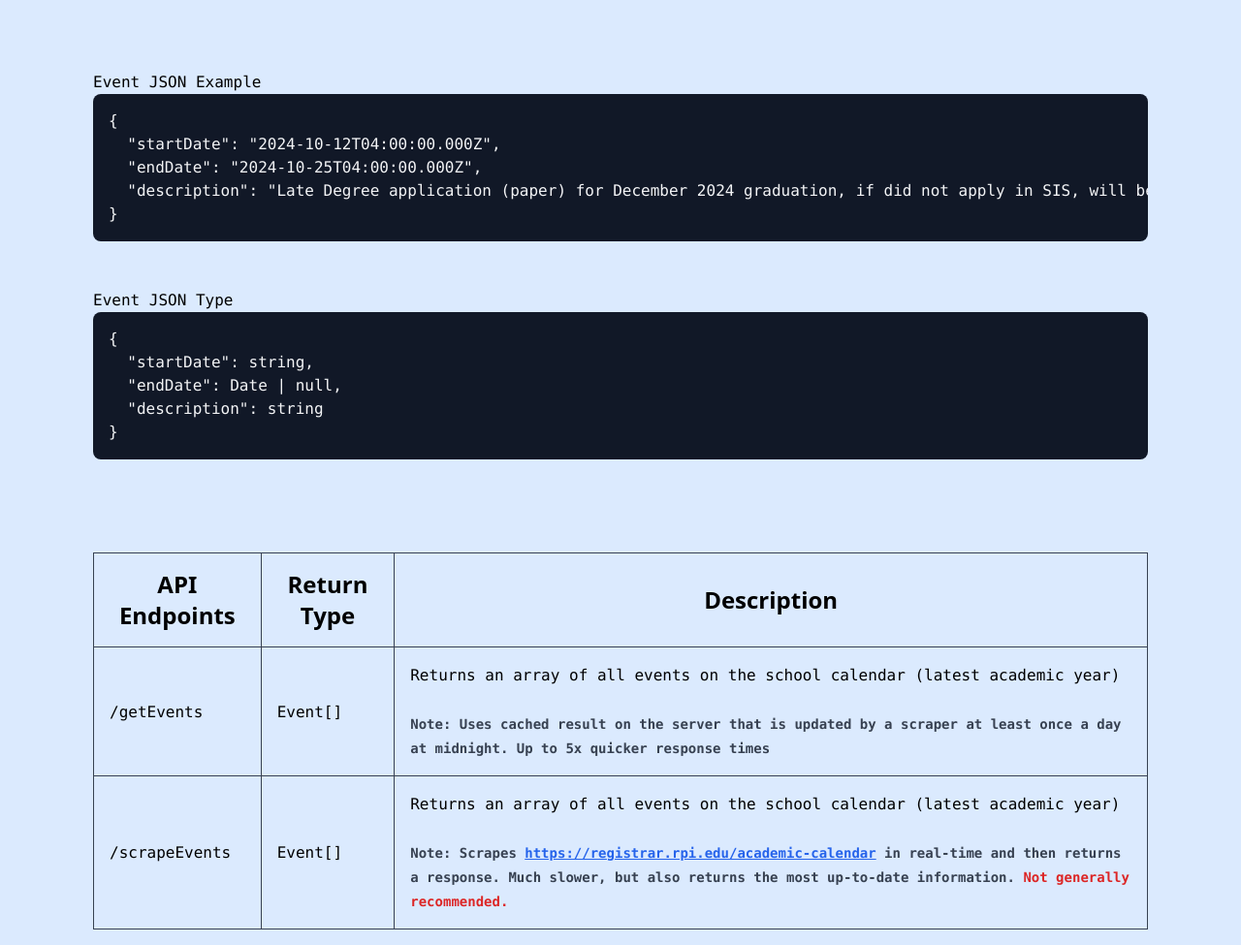
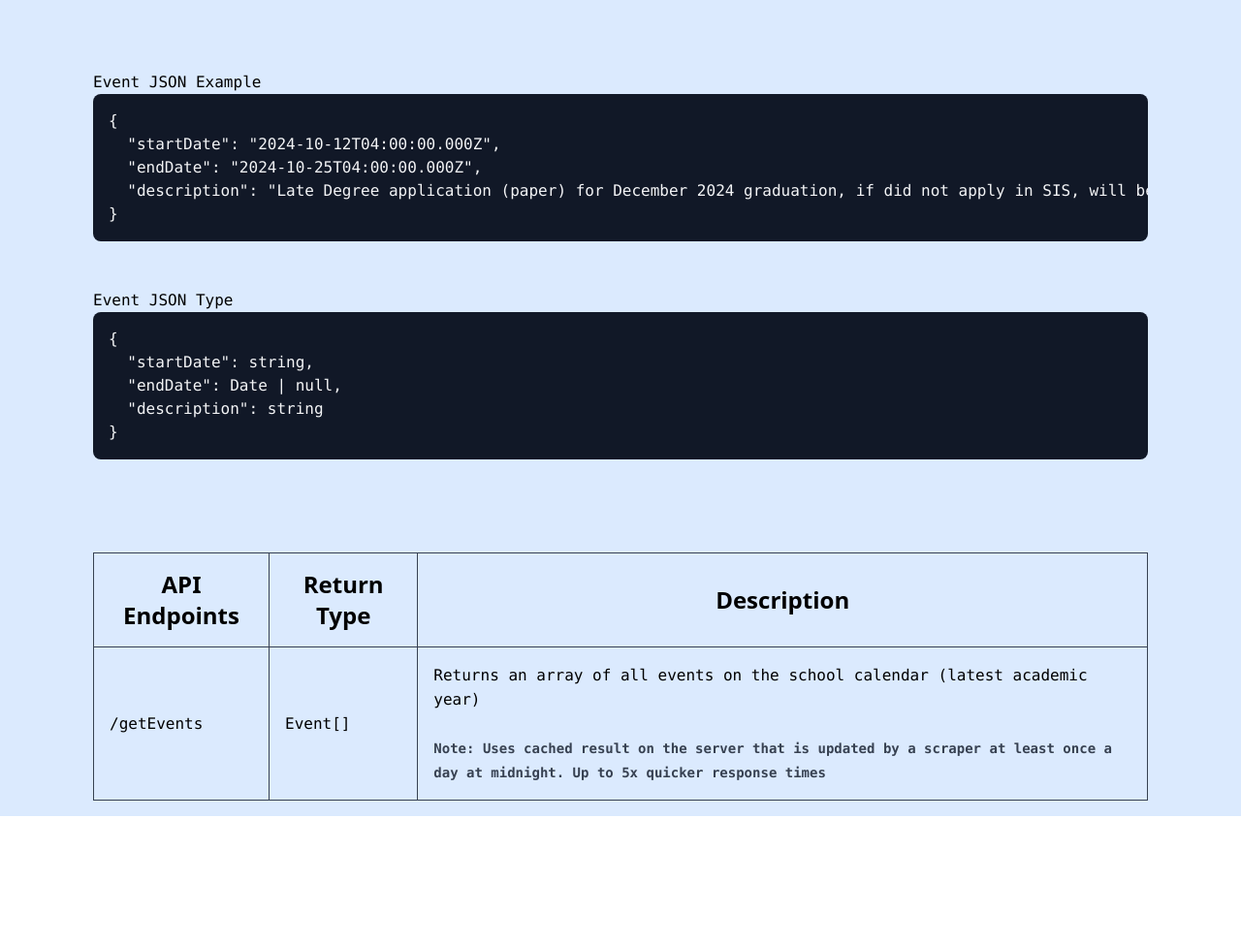
Before and after one commit to Raamzeez/rpi-calendar-api, a website: page index.html in a window 1280 px wide. Shown: the part 76-1051 px from the top of the page at 97% size. After the commit the page ends 918 px from the top, so only its background shows below. Drawn offline with nearby package versions, Linux system fonts and the light colour scheme.

Commit message:
Removed /scrapeEvents

```diff
--- a/index.html
+++ b/index.html
@@ -56,23 +56,6 @@
                 </code>
             </td>
         </tr>
-        <tr class="block md:table-row mb-4 md:mb-0">
-            <td class="p-4 border border-gray-700 block md:table-cell before:content-['API Endpoints:'] before:font-semibold before:block md:before:hidden">
-                <code>/scrapeEvents</code>
-            </td>
-            <td class="p-4 border border-gray-700 block md:table-cell before:content-['Return Type:'] before:font-semibold before:block md:before:hidden">
-                <code>Event[]</code>
-            </td>
-            <td class="p-4 border border-gray-700 block md:table-cell before:content-['Description:'] before:font-semibold before:block md:before:hidden">
-                <code>
-                    Returns an array of all events on the school calendar (latest academic year) <br /><br />
-                    <span class="font-semibold text-gray-700 text-sm">
-                        Note: Scrapes <a href="https://registrar.rpi.edu/academic-calendar" class="text-blue-600 underline">https://registrar.rpi.edu/academic-calendar</a> in real-time and then returns a response. Much slower, but also returns the most up-to-date information.
-                        <span class="text-red-600">Not generally recommended.</span>
-                    </span>
-                </code>
-            </td>
-        </tr>
     </tbody>
 </table>
 </div>
```
